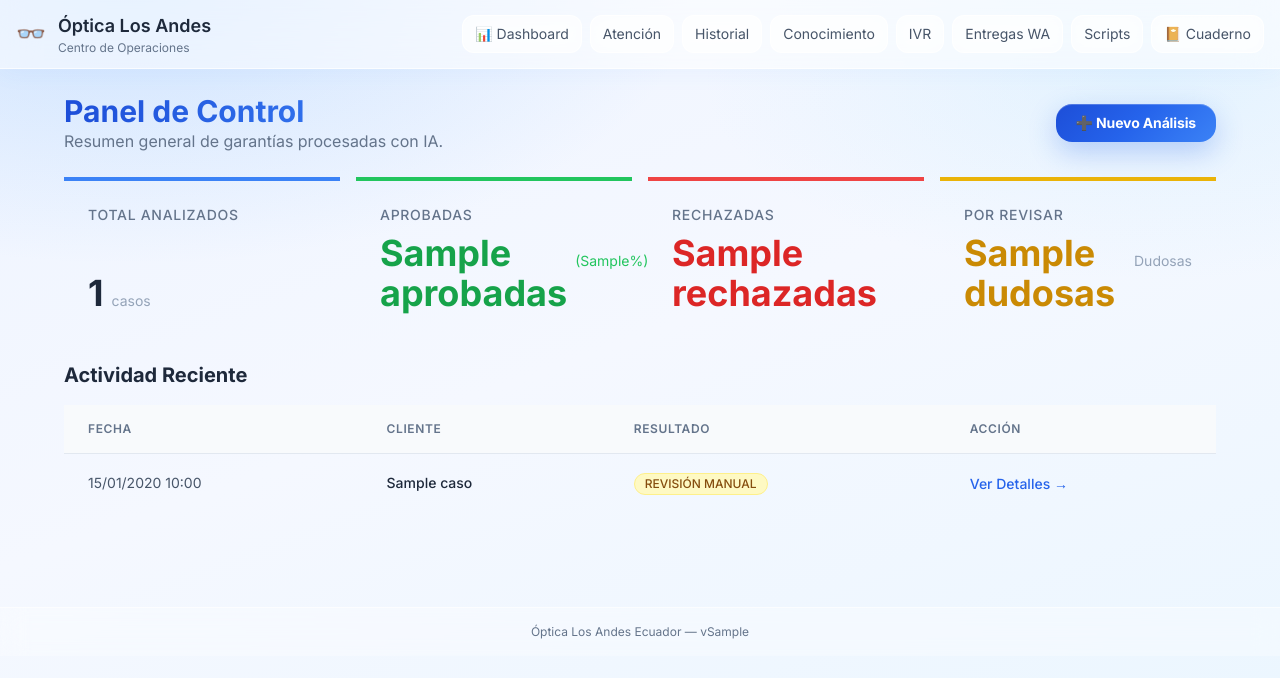
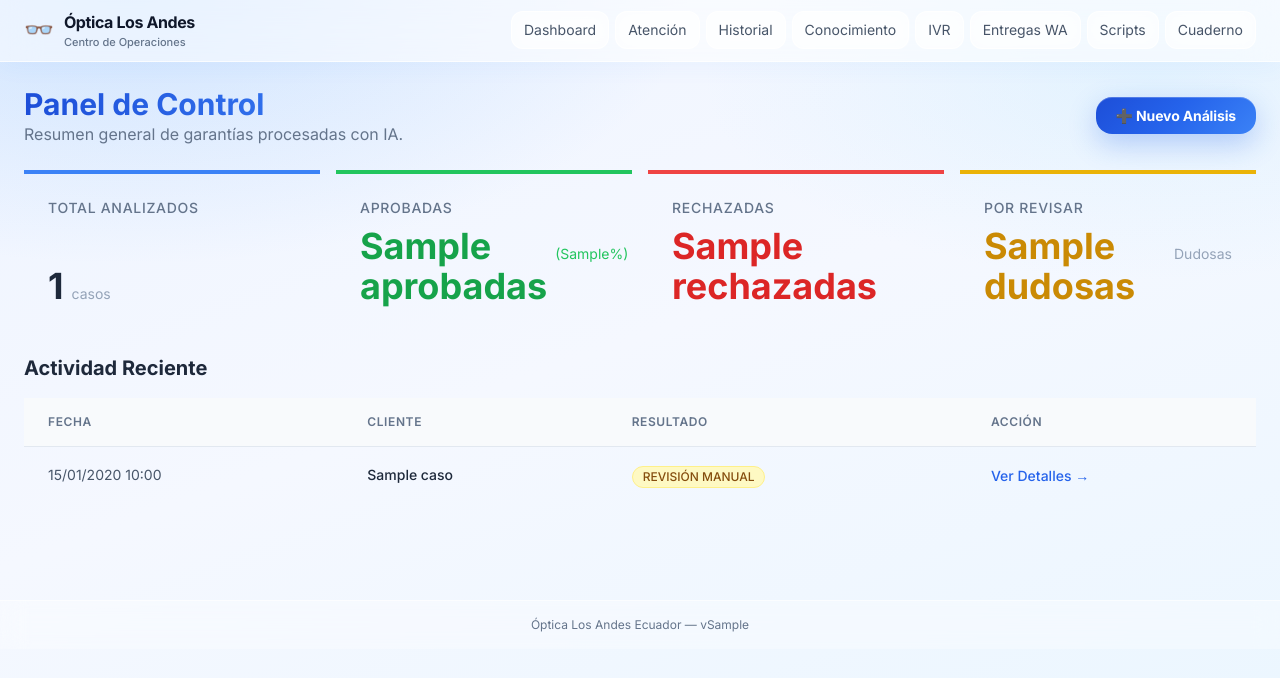
Before and after one commit to KevinHinojosa1/optica-garantias, a Python web app: template templates/dashboard.html in a window 1280 px wide. Shown: the top 678 px of the page. Run offline with Jinja, Linux system fonts and the light colour scheme; the template is opened without the code that fills it: most values are stand-ins (such as "Sample title", 1, 10 or a date in 2020); some libraries are stand-ins or nearby versions.

Commit message:
style: polish top navbar with unified user pill badge, sleek SVG logout, and harmonious tab spacing

```diff
--- a/templates/base.html
+++ b/templates/base.html
@@ -31,18 +31,20 @@
 </head>
 <body class="glass-body min-h-screen text-slate-800 antialiased">
   <nav class="glass-nav sticky top-0 z-40">
-    <div class="max-w-7xl mx-auto px-4">
-      <div class="flex items-center justify-between gap-3 py-3">
-        <div class="flex items-center gap-2 sm:gap-3 min-w-0">
-          <span class="text-xl sm:text-2xl shrink-0 opacity-90">👓</span>
+    <div class="max-w-[1440px] mx-auto px-3 sm:px-6">
+      <div class="flex items-center justify-between gap-2 xl:gap-4 py-2.5">
+        <!-- Logo / Marca -->
+        <div class="flex items-center gap-2.5 shrink-0">
+          <span class="text-2xl shrink-0 opacity-90">👓</span>
           <div class="min-w-0">
-            <h1 class="font-semibold text-base sm:text-lg leading-tight truncate text-slate-800">Óptica Los Andes</h1>
-            <p class="text-xs text-slate-500 truncate">Centro de Operaciones</p>
+            <h1 class="font-bold text-sm sm:text-base leading-tight tracking-tight text-slate-900 truncate">Óptica Los Andes</h1>
+            <p class="text-[11px] text-slate-500 font-medium truncate">Centro de Operaciones</p>
           </div>
         </div>
 
+        <!-- Botón Menú Móvil -->
         <button type="button" id="nav-toggle" aria-label="Abrir menú" aria-expanded="false"
-          class="lg:hidden flex items-center justify-center w-10 h-10 rounded-xl glass-btn text-slate-600 shrink-0">
+          class="lg:hidden flex items-center justify-center w-9 h-9 rounded-xl glass-btn text-slate-600 shrink-0">
           <svg id="nav-icon-open" class="w-5 h-5" fill="none" stroke="currentColor" viewBox="0 0 24 24" aria-hidden="true">
             <path stroke-linecap="round" stroke-linejoin="round" stroke-width="2" d="M4 6h16M4 12h16M4 18h16"/>
           </svg>
@@ -51,67 +53,80 @@
           </svg>
         </button>
 
-        <div class="flex items-center gap-2 shrink-0">
-          <div class="hidden lg:flex gap-1 xl:gap-2 text-sm">
-            <a href="/dashboard" class="nav-link px-3 py-2 rounded-xl glass-btn transition whitespace-nowrap text-slate-600 {% if active == 'dashboard' %}glass-btn-active font-medium{% endif %}">📊 Dashboard</a>
-            <a href="/clientes" class="nav-link px-3 py-2 rounded-xl glass-btn transition whitespace-nowrap text-slate-600 {% if active == 'clientes' %}glass-btn-active font-medium{% endif %}">Atención</a>
-            <a href="/historial" class="nav-link px-3 py-2 rounded-xl glass-btn transition whitespace-nowrap text-slate-600 {% if active == 'historial' %}glass-btn-active font-medium{% endif %}">Historial</a>
-            <a href="/conocimiento" class="nav-link px-3 py-2 rounded-xl glass-btn transition whitespace-nowrap text-slate-600 {% if active == 'conocimiento' %}glass-btn-active font-medium{% endif %}">Conocimiento</a>
-            <a href="/ivr" class="nav-link px-3 py-2 rounded-xl glass-btn transition whitespace-nowrap text-slate-600 {% if active == 'ivr' %}glass-btn-active font-medium{% endif %}">IVR</a>
-            <a href="/envios-whatsapp" class="nav-link px-3 py-2 rounded-xl glass-btn transition whitespace-nowrap text-slate-600 {% if active == 'envios_whatsapp' %}glass-btn-active font-medium{% endif %}">Entregas WA</a>
-            <a href="/scripts" class="nav-link px-3 py-2 rounded-xl glass-btn transition whitespace-nowrap text-slate-600 {% if active == 'scripts' %}glass-btn-active font-medium{% endif %}">Scripts</a>
-            <a href="/cuaderno" class="nav-link px-3 py-2 rounded-xl glass-btn transition whitespace-nowrap text-slate-600 {% if active == 'cuaderno' %}glass-btn-active font-medium{% endif %}">📔 Cuaderno</a>
+        <!-- Navegación Desktop y Perfil de Usuario -->
+        <div class="hidden lg:flex items-center gap-2 xl:gap-3 shrink-0">
+          <div class="flex items-center gap-1 xl:gap-1.5 text-xs xl:text-sm">
+            <a href="/dashboard" class="nav-link px-2.5 py-1.5 xl:px-3 xl:py-2 rounded-xl glass-btn transition whitespace-nowrap text-slate-600 {% if active == 'dashboard' %}glass-btn-active font-semibold{% endif %}">Dashboard</a>
+            <a href="/clientes" class="nav-link px-2.5 py-1.5 xl:px-3 xl:py-2 rounded-xl glass-btn transition whitespace-nowrap text-slate-600 {% if active == 'clientes' %}glass-btn-active font-semibold{% endif %}">Atención</a>
+            <a href="/historial" class="nav-link px-2.5 py-1.5 xl:px-3 xl:py-2 rounded-xl glass-btn transition whitespace-nowrap text-slate-600 {% if active == 'historial' %}glass-btn-active font-semibold{% endif %}">Historial</a>
+            <a href="/conocimiento" class="nav-link px-2.5 py-1.5 xl:px-3 xl:py-2 rounded-xl glass-btn transition whitespace-nowrap text-slate-600 {% if active == 'conocimiento' %}glass-btn-active font-semibold{% endif %}">Conocimiento</a>
+            <a href="/ivr" class="nav-link px-2.5 py-1.5 xl:px-3 xl:py-2 rounded-xl glass-btn transition whitespace-nowrap text-slate-600 {% if active == 'ivr' %}glass-btn-active font-semibold{% endif %}">IVR</a>
+            <a href="/envios-whatsapp" class="nav-link px-2.5 py-1.5 xl:px-3 xl:py-2 rounded-xl glass-btn transition whitespace-nowrap text-slate-600 {% if active == 'envios_whatsapp' %}glass-btn-active font-semibold{% endif %}">Entregas WA</a>
+            <a href="/scripts" class="nav-link px-2.5 py-1.5 xl:px-3 xl:py-2 rounded-xl glass-btn transition whitespace-nowrap text-slate-600 {% if active == 'scripts' %}glass-btn-active font-semibold{% endif %}">Scripts</a>
+            <a href="/cuaderno" class="nav-link px-2.5 py-1.5 xl:px-3 xl:py-2 rounded-xl glass-btn transition whitespace-nowrap text-slate-600 {% if active == 'cuaderno' %}glass-btn-active font-semibold{% endif %}">Cuaderno</a>
           </div>
 
           {% if request.state.user %}
-          <div class="flex items-center gap-2 pl-2 sm:pl-3 border-l border-slate-200">
-            <div class="text-right hidden sm:block leading-tight">
-              <p class="text-xs font-bold text-slate-800 flex items-center justify-end gap-1">
-                <span>{{ request.state.user.avatar }}</span>
-                <span>{{ request.state.user.nombre }}</span>
-              </p>
-              <p class="text-[10px] text-slate-500 font-medium">{{ request.state.user.rol }}</p>
+          <!-- Cápsula de Usuario Unificada y Elegante -->
+          <div class="flex items-center gap-1.5 pl-2.5 border-l border-slate-300/70">
+            <div class="flex items-center gap-2 bg-white/80 border border-slate-200/90 py-1 px-2.5 rounded-xl shadow-xs">
+              <span class="w-6 h-6 rounded-lg bg-optica-100 text-optica-700 flex items-center justify-center text-xs shrink-0 font-bold">
+                {{ request.state.user.avatar }}
+              </span>
+              <div class="leading-none text-left">
+                <p class="text-xs font-bold text-slate-800 tracking-tight">{{ request.state.user.nombre }}</p>
+                <p class="text-[10px] text-slate-500 font-medium">{{ request.state.user.rol }}</p>
+              </div>
             </div>
+
+            <!-- Botón Salir con Ícono SVG -->
             <a href="/logout" title="Cerrar sesión"
-              class="flex items-center gap-1 px-2.5 py-1.5 rounded-xl text-xs font-semibold text-slate-600 hover:text-red-600 hover:bg-red-50 border border-slate-200 transition">
-              <span>Salir</span>
-              <span class="text-sm">🚪</span>
+              class="w-8 h-8 rounded-xl flex items-center justify-center text-slate-500 hover:text-red-600 hover:bg-red-50 border border-slate-200/90 bg-white/70 transition shadow-xs group cursor-pointer">
+              <svg class="w-4 h-4 transition-transform group-hover:scale-110" fill="none" stroke="currentColor" viewBox="0 0 24 24" aria-hidden="true">
+                <path stroke-linecap="round" stroke-linejoin="round" stroke-width="2" d="M17 16l4-4m0 0l-4-4m4 4H7m6 4v1a3 3 0 01-3 3H6a3 3 0 01-3-3V7a3 3 0 013-3h4a3 3 0 013 3v1" />
+              </svg>
             </a>
           </div>
           {% endif %}
         </div>
       </div>
 
-      <div id="nav-menu" class="hidden lg:hidden border-t border-white/50 pb-3">
+      <!-- Menú Móvil -->
+      <div id="nav-menu" class="hidden lg:hidden border-t border-white/50 pb-3 pt-2">
         {% if request.state.user %}
-        <div class="flex items-center justify-between p-2.5 my-2 bg-white/70 rounded-xl border border-slate-200 text-xs">
+        <div class="flex items-center justify-between p-2.5 my-2 bg-white/80 rounded-2xl border border-slate-200 text-xs">
           <div class="flex items-center gap-2">
-            <span class="text-lg">{{ request.state.user.avatar }}</span>
-            <div>
-              <p class="font-bold text-slate-800">{{ request.state.user.nombre }}</p>
-              <p class="text-[11px] text-slate-500">{{ request.state.user.rol }}</p>
+            <span class="w-7 h-7 rounded-lg bg-optica-100 flex items-center justify-center text-sm font-bold">
+              {{ request.state.user.avatar }}
+            </span>
+            <div class="leading-none">
+              <p class="font-bold text-slate-800 text-xs">{{ request.state.user.nombre }}</p>
+              <p class="text-[10px] text-slate-500 font-medium mt-0.5">{{ request.state.user.rol }}</p>
             </div>
           </div>
-          <a href="/logout" class="text-red-600 font-semibold px-2 py-1 bg-red-50 rounded-lg hover:bg-red-100 flex items-center gap-1">
-            <span>Salir</span> <span>🚪</span>
+          <a href="/logout" class="text-red-600 text-xs font-semibold px-2.5 py-1 bg-red-50 rounded-lg hover:bg-red-100 flex items-center gap-1 border border-red-100 transition">
+            <span>Salir</span>
+            <svg class="w-3.5 h-3.5" fill="none" stroke="currentColor" viewBox="0 0 24 24">
+              <path stroke-linecap="round" stroke-linejoin="round" stroke-width="2" d="M17 16l4-4m0 0l-4-4m4 4H7m6 4v1a3 3 0 01-3 3H6a3 3 0 01-3-3V7a3 3 0 013-3h4a3 3 0 013 3v1" />
+            </svg>
           </a>
         </div>
         {% endif %}
-        <div class="grid grid-cols-2 gap-1.5 pt-1 text-sm">
-          <a href="/dashboard" class="nav-link px-3 py-2.5 rounded-xl glass-btn transition text-center text-slate-600 {% if active == 'dashboard' %}glass-btn-active font-medium{% endif %}">📊 Dashboard</a>
-          <a href="/clientes" class="nav-link px-3 py-2.5 rounded-xl glass-btn transition text-center text-slate-600 {% if active == 'clientes' %}glass-btn-active font-medium{% endif %}">Atención</a>
-          <a href="/historial" class="nav-link px-3 py-2.5 rounded-xl glass-btn transition text-center text-slate-600 {% if active == 'historial' %}glass-btn-active font-medium{% endif %}">Historial</a>
-          <a href="/conocimiento" class="nav-link px-3 py-2.5 rounded-xl glass-btn transition text-center text-slate-600 {% if active == 'conocimiento' %}glass-btn-active font-medium{% endif %}">Conocimiento</a>
-          <a href="/ivr" class="nav-link px-3 py-2.5 rounded-xl glass-btn transition text-center text-slate-600 {% if active == 'ivr' %}glass-btn-active font-medium{% endif %}">IVR</a>
-          <a href="/envios-whatsapp" class="nav-link px-3 py-2.5 rounded-xl glass-btn transition text-center text-slate-600 {% if active == 'envios_whatsapp' %}glass-btn-active font-medium{% endif %}">Entregas WA</a>
-          <a href="/scripts" class="nav-link px-3 py-2.5 rounded-xl glass-btn transition text-center text-slate-600 {% if active == 'scripts' %}glass-btn-active font-medium{% endif %}">Scripts</a>
-          <a href="/cuaderno" class="nav-link px-3 py-2.5 rounded-xl glass-btn transition text-center text-slate-600 {% if active == 'cuaderno' %}glass-btn-active font-medium{% endif %}">📔 Cuaderno</a>
+        <div class="grid grid-cols-2 gap-1.5 pt-1 text-xs">
+          <a href="/dashboard" class="nav-link px-3 py-2 rounded-xl glass-btn transition text-center text-slate-700 {% if active == 'dashboard' %}glass-btn-active font-semibold{% endif %}">Dashboard</a>
+          <a href="/clientes" class="nav-link px-3 py-2 rounded-xl glass-btn transition text-center text-slate-700 {% if active == 'clientes' %}glass-btn-active font-semibold{% endif %}">Atención</a>
+          <a href="/historial" class="nav-link px-3 py-2 rounded-xl glass-btn transition text-center text-slate-700 {% if active == 'historial' %}glass-btn-active font-semibold{% endif %}">Historial</a>
+          <a href="/conocimiento" class="nav-link px-3 py-2 rounded-xl glass-btn transition text-center text-slate-700 {% if active == 'conocimiento' %}glass-btn-active font-semibold{% endif %}">Conocimiento</a>
+          <a href="/ivr" class="nav-link px-3 py-2 rounded-xl glass-btn transition text-center text-slate-700 {% if active == 'ivr' %}glass-btn-active font-semibold{% endif %}">IVR</a>
+          <a href="/envios-whatsapp" class="nav-link px-3 py-2 rounded-xl glass-btn transition text-center text-slate-700 {% if active == 'envios_whatsapp' %}glass-btn-active font-semibold{% endif %}">Entregas WA</a>
+          <a href="/scripts" class="nav-link px-3 py-2 rounded-xl glass-btn transition text-center text-slate-700 {% if active == 'scripts' %}glass-btn-active font-semibold{% endif %}">Scripts</a>
+          <a href="/cuaderno" class="nav-link px-3 py-2 rounded-xl glass-btn transition text-center text-slate-700 {% if active == 'cuaderno' %}glass-btn-active font-semibold{% endif %}">Cuaderno</a>
         </div>
       </div>
     </div>
   </nav>
 
-  <main class="max-w-7xl mx-auto px-3 sm:px-4 py-4 sm:py-6">
+  <main class="max-w-[1440px] mx-auto px-3 sm:px-6 py-4 sm:py-6">
     {% block content %}{% endblock %}
   </main>
 
--- a/templates/dashboard.html
+++ b/templates/dashboard.html
@@ -3,7 +3,7 @@
 {% block title %}Dashboard Estadístico - Óptica Los Andes{% endblock %}
 
 {% block content %}
-<div class="max-w-6xl mx-auto space-y-6 animate-fade-in pb-10">
+<div class="max-w-[1400px] mx-auto space-y-6 animate-fade-in pb-10">
   <div class="flex flex-col sm:flex-row justify-between items-start sm:items-center mb-6 gap-4">
     <div>
       <h1 class="text-3xl font-bold bg-clip-text text-transparent bg-gradient-to-r from-optica-700 to-optica-500">
```
